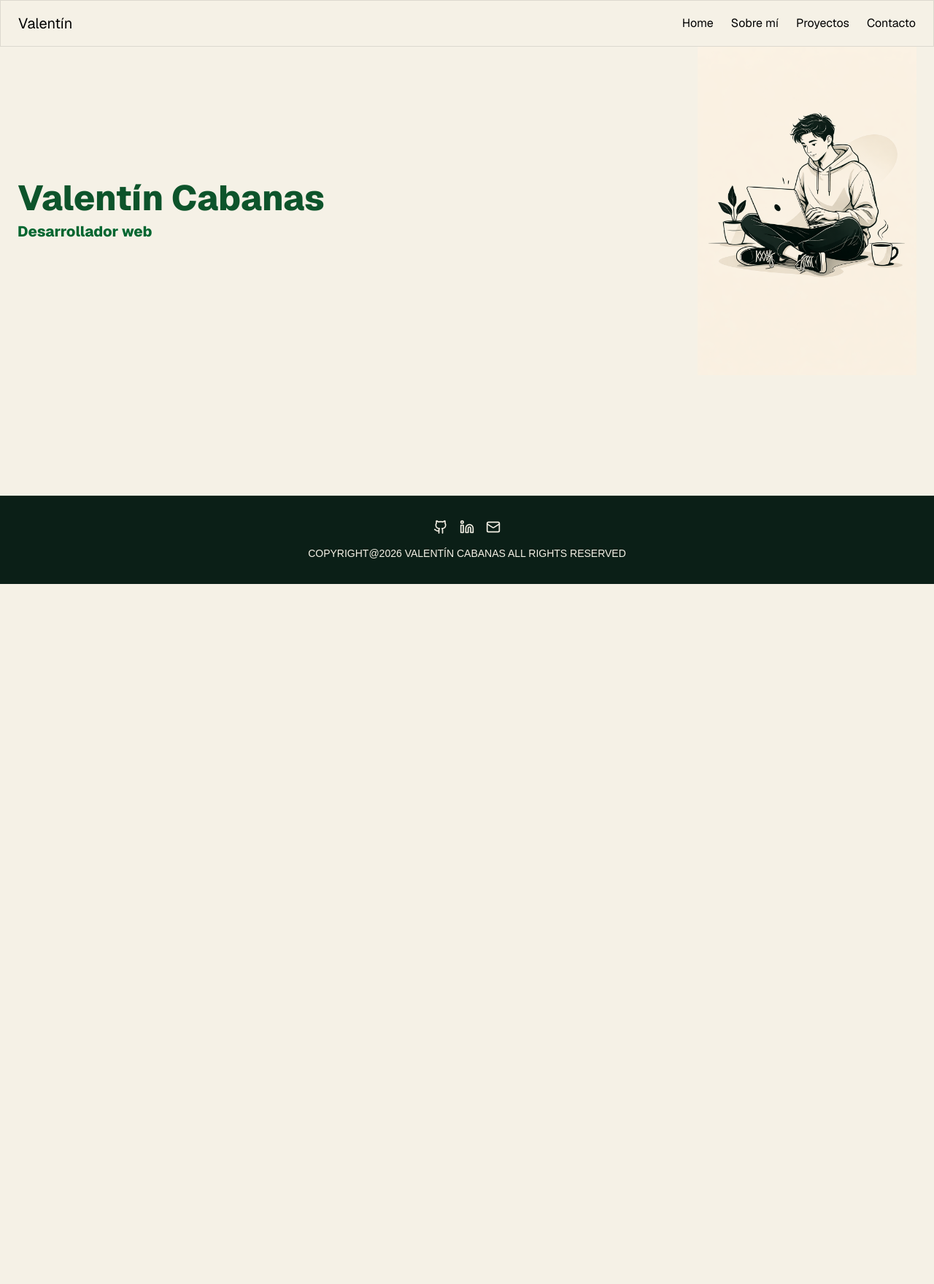
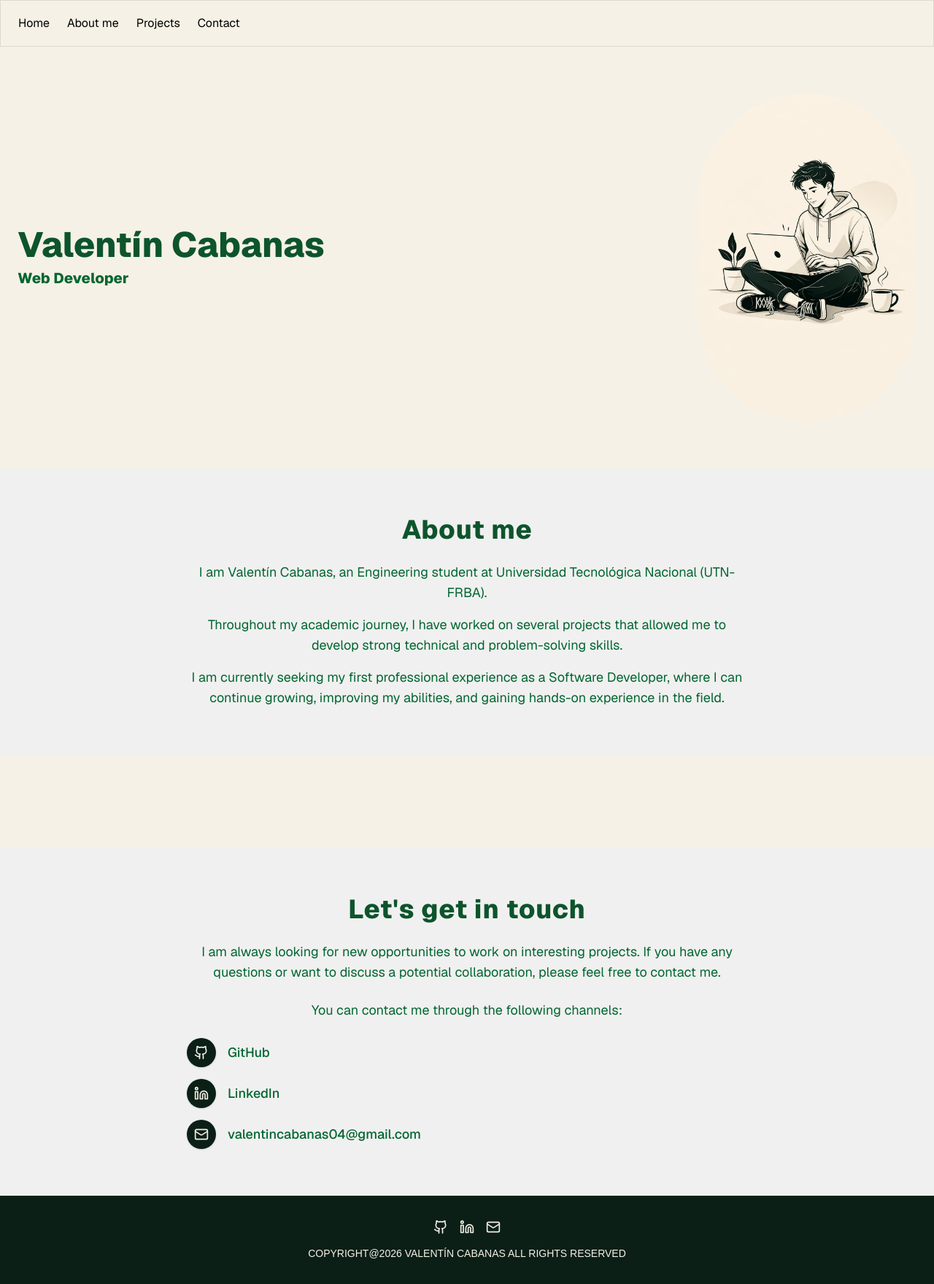
Before and after one commit to Valenc04/Portfolio, a Next.js app: page / in a window 1280 px wide. Shown: the whole page at 73% size. Before the commit the page ends 800 px from the top, so only its background shows below. Built offline with nearby package versions, Linux system fonts and the light colour scheme.

Commit message:
Agregado de sections, ninguna terminada

```diff
--- a/app/components/navbar.tsx
+++ b/app/components/navbar.tsx
@@ -8,16 +8,12 @@ export default function Navbar() {
   return (
     <nav className="fixed top-0 left-0 w-full h-16 flex justify-between items-center px-4 sm:px-6 bg-[#f5f1e6] border border-black/10 text-black z-50 min-w-0">
 
-      <div className="text-xl font-sans">
-        Valentín
-      </div>
-
       {/* Links Desktop */}
       <div className="hidden md:flex gap-6 font-sans">
         <Link href="#home">Home</Link>
-        <Link href="#sobre">Sobre mí</Link>
-        <Link href="#proyectos">Proyectos</Link>
-        <Link href="#contacto">Contacto</Link>
+        <Link href="#sobre">About me</Link>
+        <Link href="#proyectos">Projects</Link>
+        <Link href="#contacto">Contact</Link>
       </div>
 
       {/* Botón Hamburguesa */}
@@ -52,9 +48,9 @@ export default function Navbar() {
 
         <div className="flex flex-col items-center gap-8 mt-8 font-sans">
           <Link href="#home" onClick={() => setMenuOpen(false)}>Home</Link>
-          <Link href="#sobre" onClick={() => setMenuOpen(false)}>Sobre mí</Link>
-          <Link href="#proyectos" onClick={() => setMenuOpen(false)}>Proyectos</Link>
-          <Link href="#contacto" onClick={() => setMenuOpen(false)}>Contacto</Link>
+          <Link href="#sobre" onClick={() => setMenuOpen(false)}>About me</Link>
+          <Link href="#proyectos" onClick={() => setMenuOpen(false)}>Projects</Link>
+          <Link href="#contacto" onClick={() => setMenuOpen(false)}>Contact</Link>
         </div>
       </div>
     </nav>
--- a/app/layout.tsx
+++ b/app/layout.tsx
@@ -31,7 +31,7 @@ export default function RootLayout({
   children: React.ReactNode;
 }>) {
   return (
-    <html lang="es" className="overflow-x-hidden">
+    <html lang="en" className="overflow-x-hidden">
       <body className={`${geistSans.variable} ${geistMono.variable} antialiased min-h-screen flex flex-col overflow-x-hidden min-w-0`}>
         <Navbar />
         <div className="pt-16 flex-1 min-w-0 w-full max-w-full overflow-x-hidden">
--- a/app/page.tsx
+++ b/app/page.tsx
@@ -1,21 +1,112 @@
 import Image from "next/image";
+import { Github, Linkedin, Mail } from "lucide-react";
 
 export default function Home() {
   return (
-    <main className="flex flex-col w-full min-w-0 max-w-full px-4 sm:px-6 box-border">
+    <>
+    <main className="flex flex-col w-full min-w-0 max-w-full px-4 sm:px-6 box-border bg-[#f5f1e6] py-16">
       <div className="flex flex-col sm:flex-row items-center justify-between gap-6">
         <div className="flex flex-col gap-2 order-1 text-center sm:text-left">
           <h1 className="text-3xl sm:text-4xl md:text-5xl font-extrabold font-sans text-green-900">Valentín Cabanas</h1>
-          <h2 className="text-lg sm:text-xl font-extrabold font-sans text-green-800">Desarrollador web</h2>
+          <h2 className="text-lg sm:text-xl font-extrabold font-sans text-green-800">Web Developer</h2>
         </div>
         <Image
-          className="w-full max-w-[200px] sm:max-w-[260px] md:max-w-[300px] h-auto shrink-0 order-2"
+          className="w-full max-w-[200px] sm:max-w-[260px] md:max-w-[300px] rounded-full h-auto shrink-0 order-2"
           src="/images/chico-crema5.png"
-          alt="foto"
+          alt="portrait"
           width={300}
           height={200}
         />
       </div>
     </main>
+    <section
+      id="sobre"
+      className="w-full min-w-0 px-4 sm:px-6 py-16 bg-[#f0f0f0]"
+    >
+      <div className="max-w-3xl mx-auto flex flex-col items-center justify-center text-center gap-6">
+        <h2 className="text-2xl sm:text-3xl md:text-4xl font-extrabold font-sans text-green-900 tracking-wide">
+          About me
+        </h2>
+        <div className="space-y-4 text-base sm:text-lg text-green-800 font-sans">
+          <p>
+            I am Valentín Cabanas, an Engineering student at Universidad Tecnológica Nacional (UTN-FRBA).
+          </p>
+          <p>
+            Throughout my academic journey, I have worked on several projects that allowed me to develop strong technical and problem-solving skills.
+          </p>
+          <p>
+            I am currently seeking my first professional experience as a Software Developer, where I can continue growing, improving my abilities, and gaining hands-on experience in the field.
+          </p>
+        </div>
+      </div>
+    </section>
+    <section
+      id="proyectos"
+      className="w-full min-w-0 px-4 sm:px-6 py-16 bg-[#f5f1e6]"
+    >
+
+    </section>
+    <section
+      id="contacto"
+      className="w-full min-w-0 px-4 sm:px-6 py-16 bg-[#f0f0f0]"
+    >
+      <div className="max-w-3xl mx-auto flex flex-col items-center justify-center text-center gap-6">
+        <h2 className="text-2xl sm:text-3xl md:text-4xl font-extrabold font-sans text-green-900 tracking-wide">Let's get in touch</h2>
+        <div className="space-y-6 text-base sm:text-lg text-green-800 font-sans w-full">
+          <p>
+            I am always looking for new opportunities to work on interesting projects. If you have any questions or want to discuss a potential collaboration, please feel free to contact me.
+          </p>
+          <p>
+            You can contact me through the following channels:
+          </p>
+          <ul className="flex flex-col gap-4 w-full">
+            <li>
+              <a
+                href="https://github.com/Valenc04"
+                target="_blank"
+                rel="noopener noreferrer"
+                className="group flex items-center gap-4 justify-center sm:justify-start"
+              >
+                <span className="flex items-center justify-center w-10 h-10 rounded-full bg-[#0b1f17] text-[#f5f1e6] shadow-sm transition-transform duration-200 ease-out group-hover:-translate-y-1 group-hover:scale-105 group-hover:shadow-md">
+                  <Github className="w-5 h-5" />
+                </span>
+                <span className="font-medium group-hover:underline transition-colors duration-150">
+                  GitHub
+                </span>
+              </a>
+            </li>
+            <li>
+              <a
+                href="https://www.linkedin.com/in/valentin-cabanas-455158389"
+                target="_blank"
+                rel="noopener noreferrer"
+                className="group flex items-center gap-4 justify-center sm:justify-start"
+              >
+                <span className="flex items-center justify-center w-10 h-10 rounded-full bg-[#0b1f17] text-[#f5f1e6] shadow-sm transition-transform duration-200 ease-out group-hover:-translate-y-1 group-hover:scale-105 group-hover:shadow-md">
+                  <Linkedin className="w-5 h-5" />
+                </span>
+                <span className="font-medium group-hover:underline transition-colors duration-150">
+                  LinkedIn
+                </span>
+              </a>
+            </li>
+            <li>
+              <a
+                href="mailto:valentincabanas04@gmail.com"
+                className="group flex items-center gap-4 justify-center sm:justify-start"
+              >
+                <span className="flex items-center justify-center w-10 h-10 rounded-full bg-[#0b1f17] text-[#f5f1e6] shadow-sm transition-transform duration-200 ease-out group-hover:-translate-y-1 group-hover:scale-105 group-hover:shadow-md">
+                  <Mail className="w-5 h-5" />
+                </span>
+                <span className="font-medium group-hover:underline transition-colors duration-150">
+                  valentincabanas04@gmail.com
+                </span>
+              </a>
+            </li>
+          </ul>
+        </div>
+      </div>
+    </section>
+    </>
   );
 }
```
